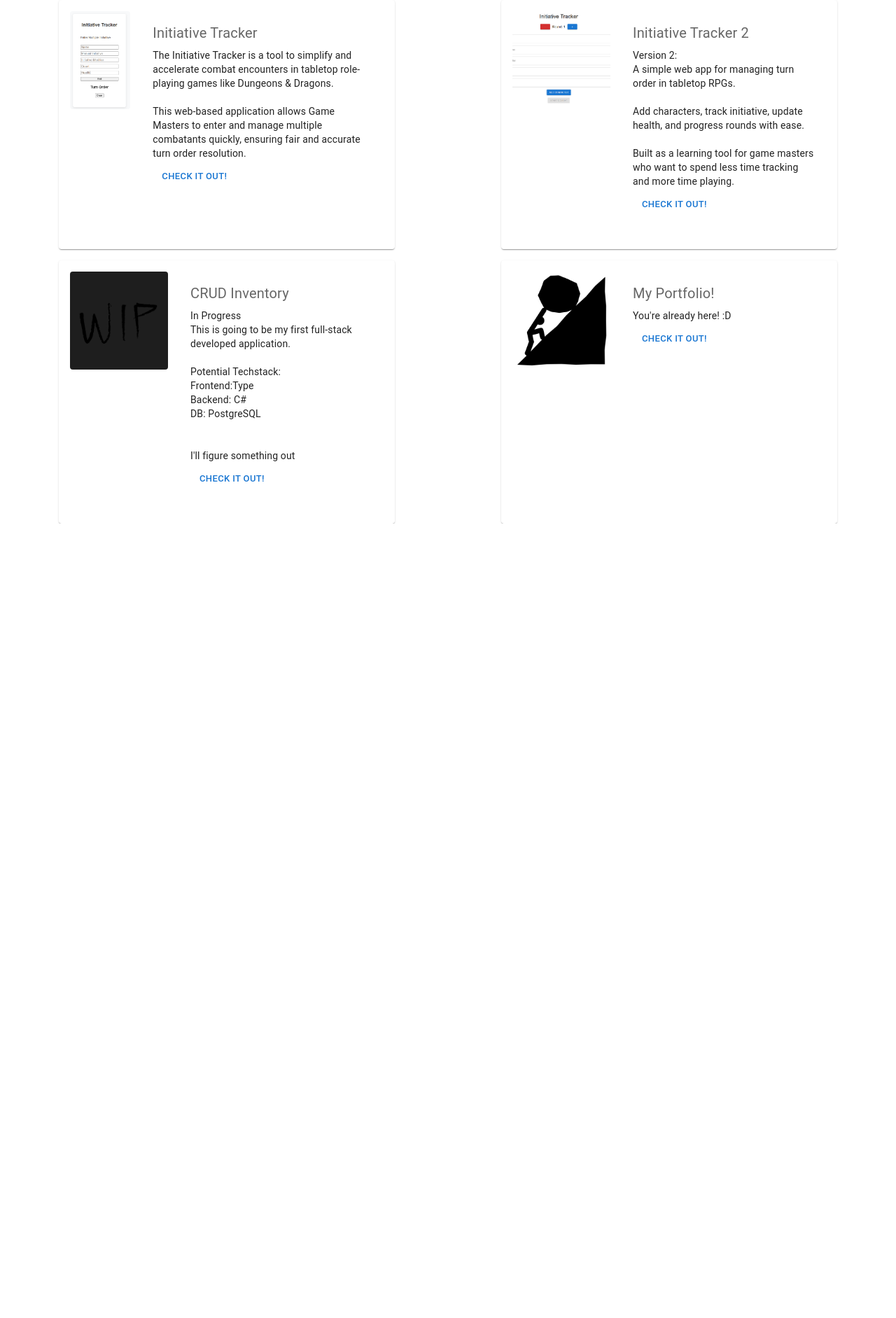
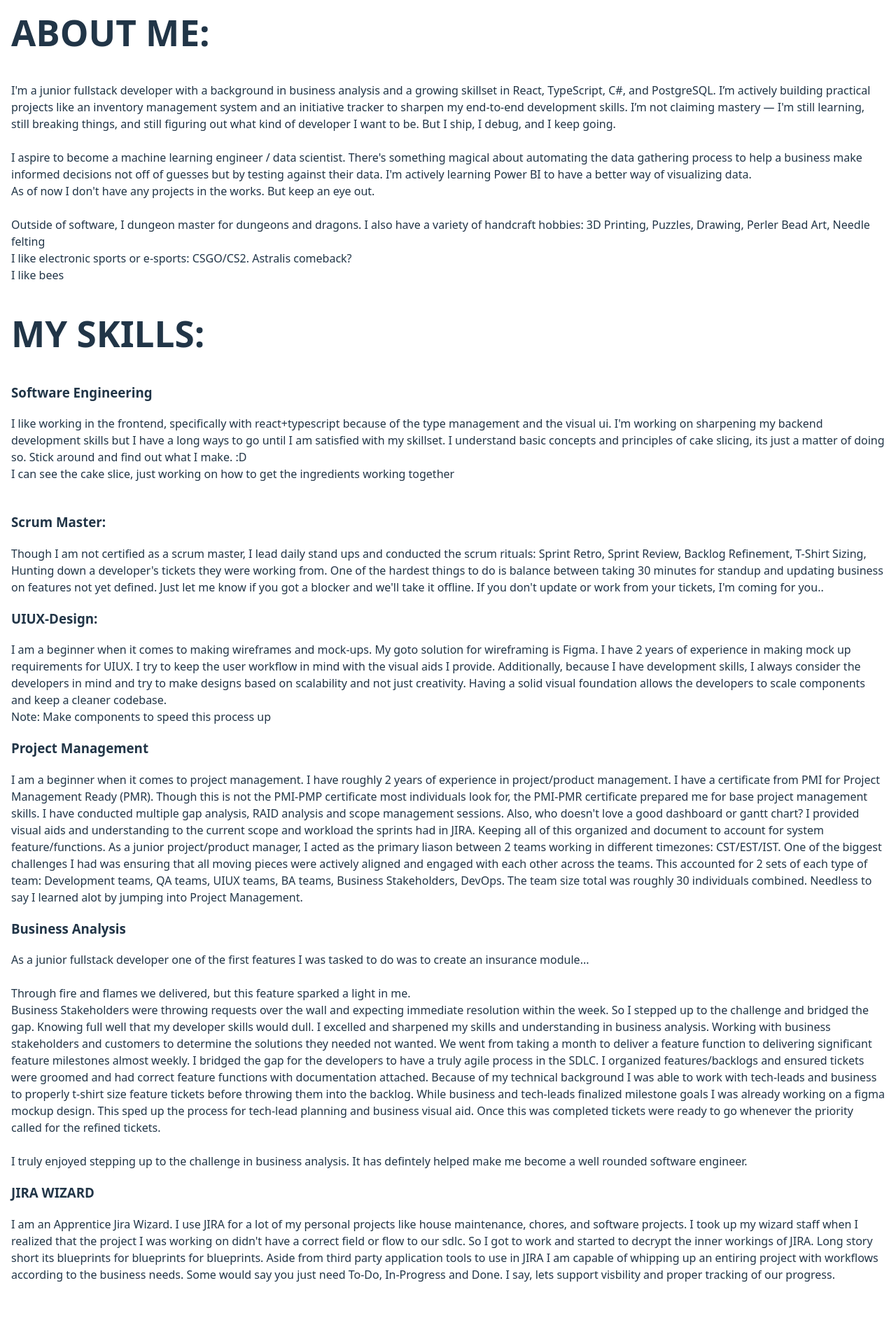
Before and after one commit to zenithcoder0/portfolio, a React (Vite) app: page / in a window 1280 px wide. Shown: the part 88-1971 px from the top of the page at 70% size. Before the commit the page ends 836 px from the top, so only its background shows below. Built offline with nearby package versions, Linux system fonts and the light colour scheme.

Commit message:
all of the things about me

```diff
--- a/src/App.tsx
+++ b/src/App.tsx
@@ -13,7 +13,7 @@ const cardData = [
     image: TrackerImage},
   {title: "Initiative Tracker 2", summary: "Version 2:\nA simple web app for managing turn order in tabletop RPGs.\n\nAdd characters, track initiative, update health, and progress rounds with ease.\n\nBuilt as a learning tool for game masters who want to spend less time tracking and more time playing.", link: "https://zenithcoder0.github.io/initiative-tracker-2/", image: TrackerImage2},
   {title: "CRUD Inventory", summary: "In Progress\nThis is going to be my first full-stack developed application.\n\n Potential Techstack:\nFrontend:Type\nBackend: C#\nDB: PostgreSQL\n\n\n I'll figure something out", link: "", image: WIP},
-  {title: "My Portfolio!", summary: "You're already here! :D", link: "", image: Sisyphus},
+  {title: "My Portfolio!", summary: "You're already here! :D", link: "https://zenithcoder0.github.io/portfolio/", image: Sisyphus},
 
 ];
 
@@ -21,7 +21,49 @@ function App() {
   return (
     <>
     <Navbar/>
-      <div>Heres my stuff. This is a work in progress</div>
+      <section>
+        <h1>ABOUT ME:</h1>
+      <div>I'm a junior fullstack developer with a background in business analysis and a growing skillset in React, TypeScript, C#, and PostgreSQL. I’m actively building practical projects like an inventory management system and an initiative tracker to sharpen my end-to-end development skills. I’m not claiming mastery — I'm still learning, still breaking things, and still figuring out what kind of developer I want to be. But I ship, I debug, and I keep going.</div>
+      <br/>
+      <div>I aspire to become a machine learning engineer / data scientist. There's something magical about automating the data gathering process to help a business make informed decisions not off of guesses but by testing against their data. I'm actively learning Power BI to have a better way of visualizing data.</div>
+      <div>As of now I don't have any projects in the works. But keep an eye out.</div>
+      <br/>
+      <div>Outside of software, I dungeon master for dungeons and dragons. I also have a variety of handcraft hobbies: 3D Printing, Puzzles, Drawing, Perler Bead Art, Needle felting</div>
+      <div>I like electronic sports or e-sports: CSGO/CS2. Astralis comeback?</div>
+      <div>I like bees</div>
+      </section>
+      <section>
+        <h1>MY SKILLS:</h1>
+        <h3>Software Engineering</h3>
+        <div>I like working in the frontend, specifically with react+typescript because of the type management and the visual ui. I'm working on sharpening my backend development skills but I have a long ways to go until I am satisfied with my skillset. I understand basic concepts and principles of cake slicing, its just a matter of doing so. Stick around and find out what I make. :D</div>
+        <div>I can see the cake slice, just working on how to get the ingredients working together</div>
+        <br/>
+        <h3>Scrum Master:</h3>
+        <div>Though I am not certified as a scrum master, I lead daily stand ups and conducted the scrum rituals: Sprint Retro, Sprint Review, Backlog Refinement, T-Shirt Sizing, Hunting down a developer's tickets they were working from. One of the hardest things to do is balance between taking 30 minutes for standup and updating business on features not yet defined. Just let me know if you got a blocker and we'll take it offline. If you don't update or work from your tickets, I'm coming for you.. </div>
+        <h3>UIUX-Design:</h3>
+        <div>I am a beginner when it comes to making wireframes and mock-ups. My goto solution for wireframing is Figma. I have 2 years of experience in making mock up requirements for UIUX. I try to keep the user workflow in mind with the visual aids I provide. Additionally, because I have development skills, I always consider the developers in mind and try to make designs based on scalability and not just creativity. Having a solid visual foundation allows the developers to scale components and keep a cleaner codebase.</div>
+        <div>Note: Make components to speed this process up</div>
+        <h3>Project Management</h3>
+        <div>I am a beginner when it comes to project management. I have roughly 2 years of experience in project/product management. I have a certificate from PMI for Project Management Ready (PMR). Though this is not the PMI-PMP certificate most individuals look for, the PMI-PMR certificate prepared me for base project management skills. I have conducted multiple gap analysis, RAID analysis and scope management sessions. Also, who doesn't love a good dashboard or gantt chart? I provided visual aids and understanding to the current scope and workload the sprints had in JIRA.  Keeping all of this organized and document to account for system feature/functions. As a junior project/product manager, I acted as the primary liason between 2 teams working in different timezones: CST/EST/IST. One of the biggest challenges I had was ensuring that all moving pieces were actively aligned and engaged with each other across the teams. This accounted for 2 sets of each type of team: Development teams, QA teams, UIUX teams, BA teams, Business Stakeholders, DevOps. The team size total was roughly 30 individuals combined. Needless to say I learned alot by jumping into Project Management.</div>
+        <h3>Business Analysis</h3>
+        <div>As a junior fullstack developer one of the first features I was tasked to do was to create an insurance module...</div>
+        <br/>
+        <div>Through fire and flames we delivered, but this feature sparked a light in me.</div>
+        <div>Business Stakeholders were throwing requests over the wall and expecting immediate resolution within the week. So I stepped up to the challenge and bridged the gap. Knowing full well that my developer skills would dull. I excelled and sharpened my skills and understanding in business analysis. Working with business stakeholders and customers to determine the solutions they needed not wanted. We went from taking a month to deliver a feature function to delivering significant feature milestones almost weekly. I bridged the gap for the developers to have a truly agile process in the SDLC. I organized features/backlogs and ensured tickets were groomed and had correct feature functions with documentation attached. Because of my technical background I was able to work with tech-leads and business to properly t-shirt size feature tickets before throwing them into the backlog. While business and tech-leads finalized milestone goals I was already working on a figma mockup design. This sped up the process for tech-lead planning and business visual aid. Once this was completed tickets were ready to go whenever the priority called for the refined tickets.</div>
+        <br/>
+        <div>I truly enjoyed stepping up to the challenge in business analysis. It has defintely helped make me become a well rounded software engineer.</div>
+        <h3>JIRA WIZARD</h3>
+        <div>I am an Apprentice Jira Wizard. I use JIRA for a lot of my personal projects like house maintenance, chores, and software projects. I took up my wizard staff when I realized that the project I was working on didn't have a correct field or flow to our sdlc. So I got to work and started to decrypt the inner workings of JIRA. Long story short its blueprints for blueprints for blueprints. Aside from third party application tools to use in JIRA I am capable of whipping up an entiring project with workflows according to the business needs. Some would say you just need To-Do, In-Progress and Done. I say, lets support visbility and proper tracking of our progress.</div>
+        <h3></h3>
+        <div></div>
+        <h3></h3>
+        <div></div>
+      </section>
+      <section>
+        <h1>MY PROJECTS:</h1>
+        <div>Heres my stuff. This is a work in progress</div>
+      </section>
+
       <section className="cards-container">
         {cardData.map((item, index) => (
           <BasicCard
```
